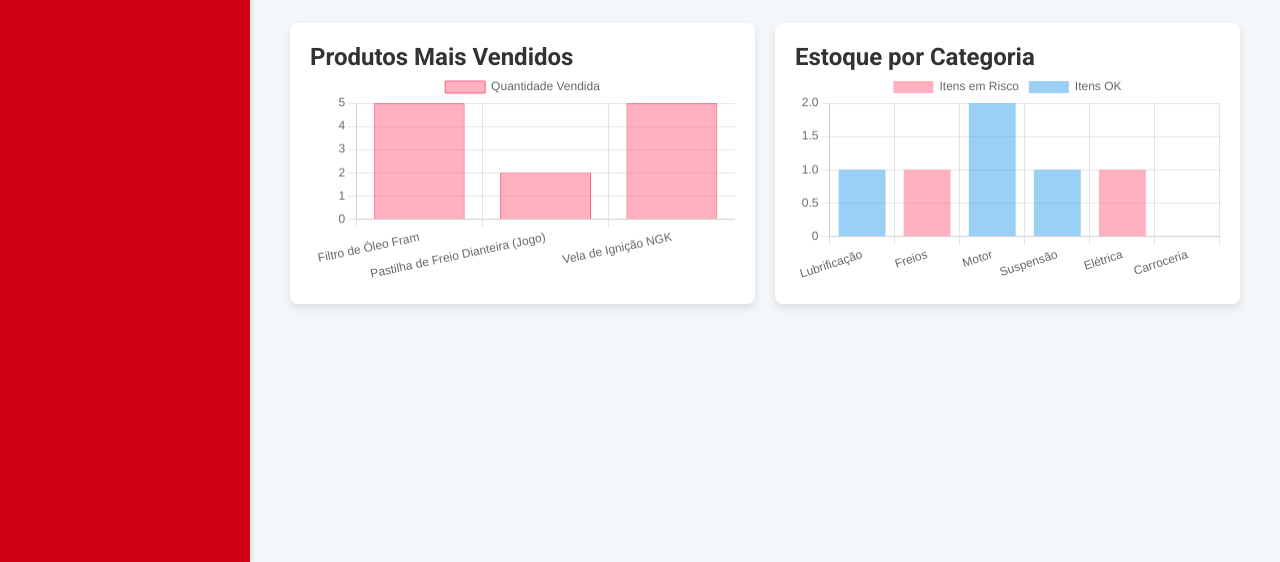
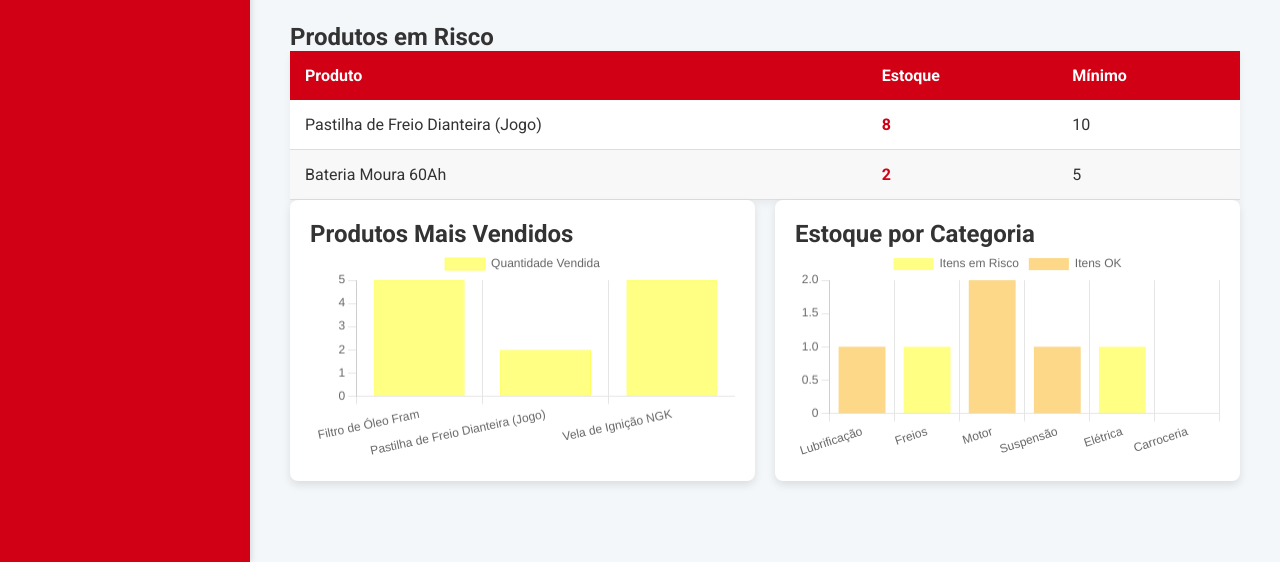
Before and after one commit to BrenoC4rvalho/AutoEstoque, a plain HTML site: page dashboard.html in a window 1280 px wide. Shown: the part 238-800 px from the top of the page. Drawn offline with nearby package versions, Linux system fonts and the light colour scheme.

Commit message:
second commit.

```diff
--- a/dashboard.html
+++ b/dashboard.html
@@ -37,6 +37,21 @@
             </div>
         </div>
 
+         <div class="list-section">
+            <h2>Produtos em Risco</h2>
+            <table id="produtos-risco-tabela">
+                <thead>
+                    <tr>
+                        <th>Produto</th>
+                        <th>Estoque</th>
+                        <th>Mínimo</th>
+                    </tr>
+                </thead>
+                <tbody>
+                    </tbody>
+            </table>
+        </div>
+
         <div class="charts-container">
             <div class="chart-box">
                 <h2>Produtos Mais Vendidos</h2>
@@ -47,6 +62,7 @@
                 <canvas id="chart-estoque-risco"></canvas>
             </div>
         </div>
+
     </main>
 
     <script src="js/data.js"></script>
--- a/js/dashboard.js
+++ b/js/dashboard.js
@@ -45,14 +45,19 @@ function renderDashboard() {
             datasets: [{
                 label: 'Quantidade Vendida',
                 data: dataVendas,
-                backgroundColor: 'rgba(255, 99, 132, 0.5)',
-                borderColor: 'rgb(255, 99, 132)',
+                backgroundColor: 'rgba(255, 255, 40, 0.57)', // Altere esta cor
+                borderColor: 'rgba(255, 255, 96, 1)', // Altere esta cor
                 borderWidth: 1
             }]
         },
         options: {
             scales: {
-                y: { beginAtZero: true }
+                y: {
+                    beginAtZero: true ,
+                    grid: {
+                        drawOnChartArea: false // Esta linha remove a grade do eixo Y
+                    }
+                }
             }
         }
     });
@@ -78,22 +83,52 @@ function renderDashboard() {
                 {
                     label: 'Itens em Risco',
                     data: dataRisco,
-                    backgroundColor: 'rgba(255, 99, 132, 0.5)'
+                    backgroundColor: 'rgba(255, 255, 40, 0.57)', // Altere esta cor
                 },
                 {
                     label: 'Itens OK',
                     data: dataTotal,
-                    backgroundColor: 'rgba(54, 162, 235, 0.5)'
+                    backgroundColor: 'rgba(250, 177, 19, 0.5)' // Altere esta cor
                 }
             ]
         },
         options: {
             scales: {
                 x: { stacked: true },
-                y: { stacked: true, beginAtZero: true }
+                y: { stacked: true, beginAtZero: true, grid: {
+                        drawOnChartArea: false // Esta linha remove a grade do eixo Y
+                    } }
             }
         }
+    });
+
+    renderProductsAtRisk();
+}
+
+function renderProductsAtRisk() {
+    const tableBody = document.querySelector('#produtos-risco-tabela tbody');
+    tableBody.innerHTML = ''; // Limpa a tabela antes de renderizar
+
+    // Filtra os produtos com estoque abaixo ou igual ao mínimo
+    const produtosEmRisco = mockData.produtos.filter(p => p.quantidade <= p.quantidadeMinima);
+
+    if (produtosEmRisco.length === 0) {
+        tableBody.innerHTML = '<tr><td colspan="3">Nenhum produto em estoque de risco.</td></tr>';
+        return;
+    }
+
+    // Cria uma linha na tabela para cada produto em risco
+    produtosEmRisco.forEach(product => {
+        const row = document.createElement('tr');
+        row.innerHTML = `
+            <td>${product.nome}</td>
+            <td class="status-risk">${product.quantidade}</td>
+            <td>${product.quantidadeMinima}</td>
+        `;
+        tableBody.appendChild(row);
     });
 }
 
 document.addEventListener('DOMContentLoaded', renderDashboard);
+
+document.addEventListener('DOMContentLoaded', renderDashboard);
```
